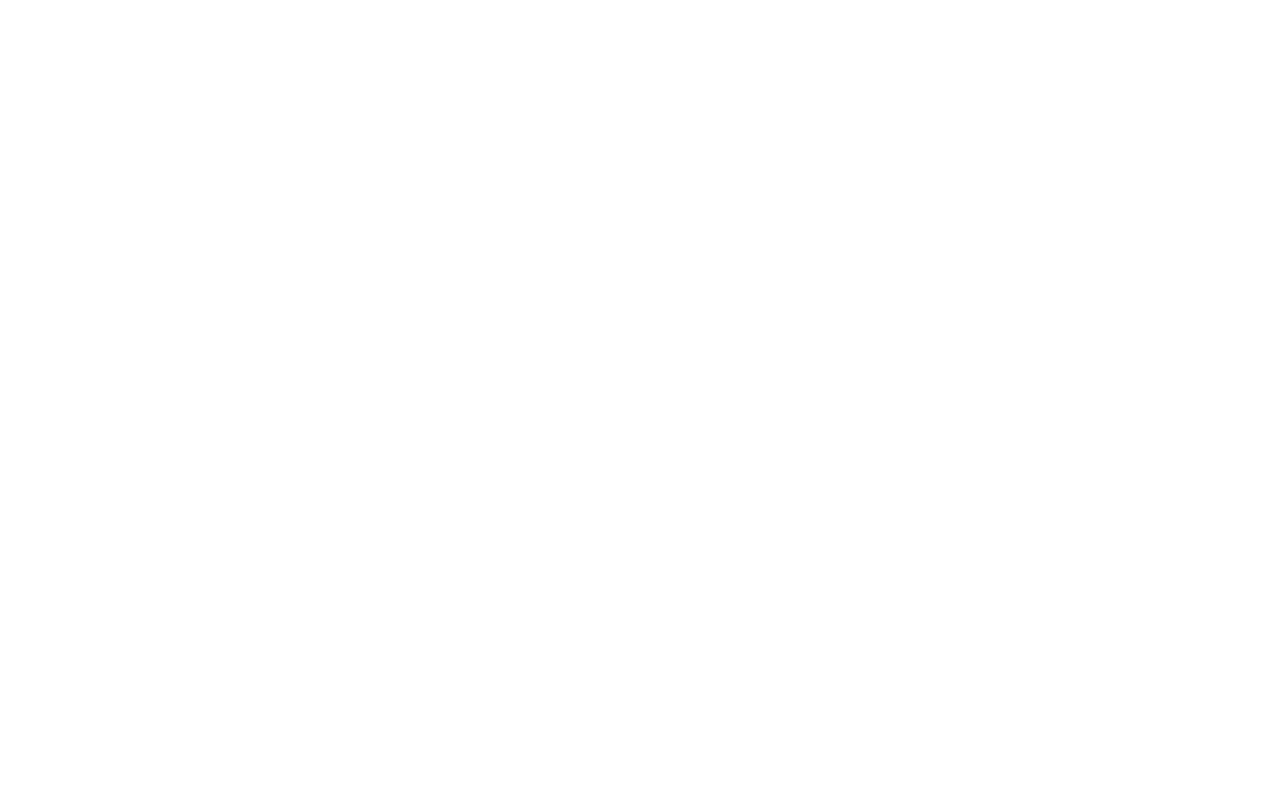
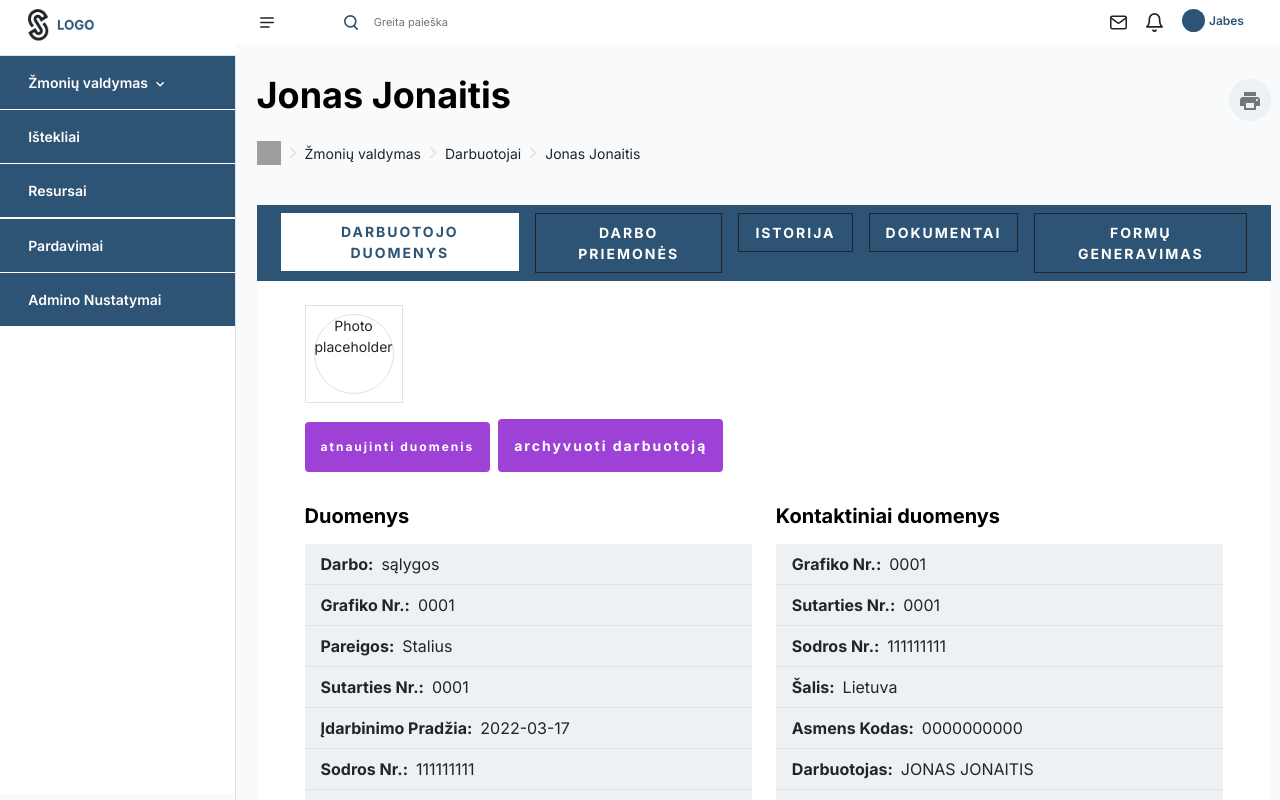
Before and after one commit to jacques-twizeyimana/ecommerce-admin, a React (Vite) app: page /dashboard/employees/1 in a window 1280 px wide. Before the commit this address had no page. Built offline with nearby package versions, Linux system fonts and the light colour scheme; grey boxes are pictures that could not be loaded.

Commit message:
feat: employee details page

```diff
--- a/src/App.tsx
+++ b/src/App.tsx
@@ -3,9 +3,11 @@
 import React from 'react';
 import { BrowserRouter as Router, Navigate, Route, Routes } from 'react-router-dom';
 
+import MainLayout from './layouts/MainLayout';
 import ShowCase from './pages/__test/Showcase';
 import Signin from './pages/auth/Signin';
 import Employees from './pages/employees';
+import EmployeeDetails from './pages/employees/EmployeeDetails';
 
 const App = () => {
   return (
@@ -13,7 +15,13 @@
       <Routes>
         <Route path="/" element={<Navigate to="/login" replace />} />
         <Route path="/login" element={<Signin />} />
-        <Route path="/employees" element={<Employees />} />
+
+        {/* dashboard */}
+        <Route path="dashboard" element={<MainLayout />}>
+          <Route path="employees" element={<Employees />} />
+          <Route path="employees/:id" element={<EmployeeDetails />} />
+        </Route>
+
         <Route path="/usage" element={<ShowCase />} />
       </Routes>
     </Router>
--- /dev/null
+++ b/src/components/Organisms/employees/EmployeeInfo.tsx
@@ -0,0 +1,59 @@
+import React from 'react';
+
+import {
+  basicInfo,
+  clothingSize,
+  contactInfo,
+  drivingLicence,
+  otherInfo,
+  residenceInfo,
+  workingCondition,
+} from '../../../utils/static/employee';
+import Details from '../../Molecules/custom/Details';
+
+export default function EmployeeInfo() {
+  return (
+    <div className="py-4 px-5 bg-white">
+      <div className="p-2 border d-inline-block">
+        <div className=" w-20 h-20 border rounded-circle text-center text-sm">
+          Photo placeholder
+        </div>
+      </div>
+      <div className="action py-3">
+        <button className="d-inline-block w-auto py-3 text-xs text-lowercase rounded">
+          Atnaujinti duomenis
+        </button>
+        <button className="mx-2 d-inline-block w-auto py-3 text-sm text-lowercase rounded">
+          Archyvuoti darbuotoją
+        </button>
+      </div>
+      <div className="row">
+        <div className="col-12 col-md-6">
+          <Details title="Duomenys" data={basicInfo} />
+        </div>
+        <div className="col-12 col-md-6">
+          <Details title="Kontaktiniai duomenys" data={contactInfo} />
+        </div>
+
+        <div className="col-12 col-md-6">
+          <Details title="Kontaktiniai duomenys" data={workingCondition} />
+        </div>
+
+        <div className="col-12 col-md-6">
+          <Details title="Gyvenamoji vieta" data={residenceInfo} />
+        </div>
+
+        <div className="col-12 col-md-6">
+          <Details title="Vairuotojo pažymėjimas" data={drivingLicence} />
+        </div>
+
+        <div className="col-12 col-md-6">
+          <Details title="Avalynės ir drabužių dydžiai" data={clothingSize} />
+        </div>
+        <div className="col-12 col-md-6">
+          <Details title="Kita info" data={otherInfo} />
+        </div>
+      </div>
+    </div>
+  );
+}
--- /dev/null
+++ b/src/pages/employees/EmployeeDetails.tsx
@@ -0,0 +1,33 @@
+import React from 'react';
+
+import Breadcrump from '../../components/Molecules/Breadcrump';
+import { Tab, Tabs } from '../../components/Molecules/custom/Tabs';
+import EmployeeInfo from '../../components/Organisms/employees/EmployeeInfo';
+
+export default function EmployeeDetails() {
+  return (
+    <div>
+      <Breadcrump
+        title="Jonas Jonaitis"
+        navigation={['Žmonių valdymas', 'Darbuotojai', 'Jonas Jonaitis']}
+      />
+      <Tabs className="my-4">
+        <Tab label="DARBUOTOJO DUOMENYS">
+          <EmployeeInfo />
+        </Tab>
+        <Tab label="DARBO PRIEMONĖS">
+          <h2 className="text-3xl text-green-400">DARBO PRIEMONĖS</h2>
+        </Tab>
+        <Tab label="ISTORIJA">
+          <h2 className="text-3xl text-yellow-300 font-bold">ISTORIJA</h2>
+        </Tab>
+        <Tab label="DOKUMENTAI">
+          <h2 className="text-3xl text-green-400">DOKUMENTAI</h2>
+        </Tab>
+        <Tab label="FORMŲ GENERAVIMAS">
+          <h2 className="text-3xl text-yellow-300 font-bold">FORMŲ GENERAVIMAS</h2>
+        </Tab>
+      </Tabs>
+    </div>
+  );
+}
--- a/src/styles/index.scss
+++ b/src/styles/index.scss
@@ -37,3 +37,10 @@
 .z-10{
     z-index: 10 !important;
 }
+
+.w-20{
+    width: 80px !important;
+}
+.h-20{
+    height: 80px !important;
+}
--- /dev/null
+++ b/src/utils/static/employee.ts
@@ -0,0 +1,79 @@
+const basicInfo = {
+  // Duomenys
+  Darbo: 'sąlygos',
+  'Grafiko Nr.': '0001',
+  Pareigos: 'Stalius',
+  'Sutarties Nr.': '0001',
+  'Įdarbinimo pradžia': '2022-03-17',
+  'Sodros Nr.': 111111111,
+  'Pirmoji darbo diena': '6 dienos',
+  Šalis: 'Lietuva',
+  Etatas: 'Pilnas etatas',
+  'Asmens kodas': '0000000000',
+  'Darbo savaitės trukmė': '6 dienos',
+  Darbuotojas: 'JONAS JONAITIS',
+  Statusas: 'Aktyvus',
+};
+
+const workingCondition = {
+  // Kontaktiniai duomenys,
+
+  Atlyginimas: '2500',
+  Gyvenamoji: 'vieta',
+  Telefonas: '123456789',
+  //   'Gyvenamoji vieta': 'nėra duomenų',
+  'El. paštas': 'jonas.jonaitis@gmail.com',
+  Adresas: 'nėra duomenų',
+};
+
+const contactInfo = {
+  // Kontaktiniai duomenys
+  'Grafiko Nr.': '0001',
+  'Sutarties Nr.': '0001',
+  'Sodros Nr.': '111111111',
+  Šalis: 'Lietuva',
+  'Asmens kodas': '0000000000',
+  Darbuotojas: 'JONAS JONAITIS',
+  Statusas: 'Aktyvus',
+};
+
+const residenceInfo = {
+  // Gyvenamoji vieta
+  'Gyvenamoji vieta': 'nėra duomenų',
+  Adresas: 'nėra duomenų',
+};
+
+const bankDetails = {
+  // Banko rekvizitai
+  'SWIFT/IBAN': 'nėra duomenų',
+  'Sąskaitos Nr.': 'nėra duomenų',
+};
+
+const drivingLicence = {
+  // Vairuotojo pažymėjimas
+  Numeris: 'nėra duomenų',
+  Kategorija: 'nėra duomenų',
+};
+
+const clothingSize = {
+  // Avalynės ir drabužių dydžiai
+  Batai: 'nėra duomenų',
+  Kelnės: 'nėra duomenų',
+  Švarkas: 'nėra duomenų',
+};
+
+const otherInfo = {
+  // Kita info
+  Informacija: '',
+};
+
+export {
+  bankDetails,
+  basicInfo,
+  clothingSize,
+  contactInfo,
+  drivingLicence,
+  otherInfo,
+  residenceInfo,
+  workingCondition,
+};
```
Also changed, not shown: src/components/Molecules/Button/Button.tsx (+7 -10 lines).
